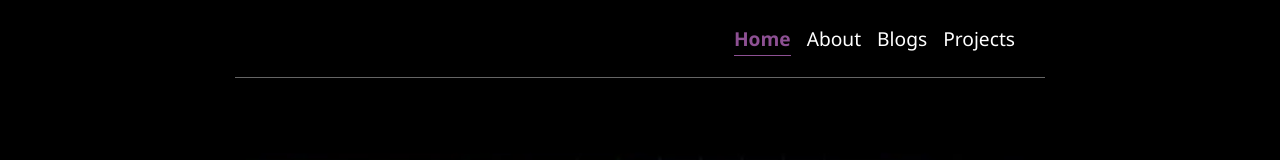
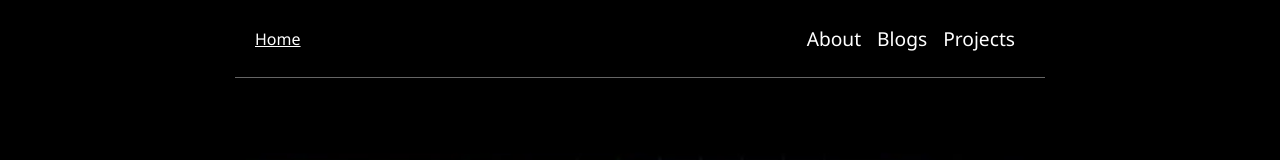
Before and after one commit to Top053/portfolio, a React (Vite) app: page / in a window 1280 px wide. Shown: the top 160 px of the page. Built offline with nearby package versions, Linux system fonts and the light colour scheme.

Commit message:
feat(navbar):move home link outside ul

```diff
--- a/src/Layout.jsx
+++ b/src/Layout.jsx
@@ -11,12 +11,12 @@ function Layout(){
                     <div className="page-width nav-content">
 
                         {/*Desktop nav links*/}
-                        <ul>
-                            <li>
-                                <NavLink to="/" end className={({isActive}) => isActive ? "active" : ""}>
-                                    Home
-                                </NavLink>
-                            </li>
+                        <div className="nav-left">
+                            <NavLink to="/" end className={({isActive}) => isActive ? "active" : ""}>
+                                Home
+                            </NavLink>
+                        </div>
+                        <ul className="nav-right">
                             <li>
                                 <NavLink to="/about" className={({isActive}) => isActive ? "active" : ""}>
                                     About
```
